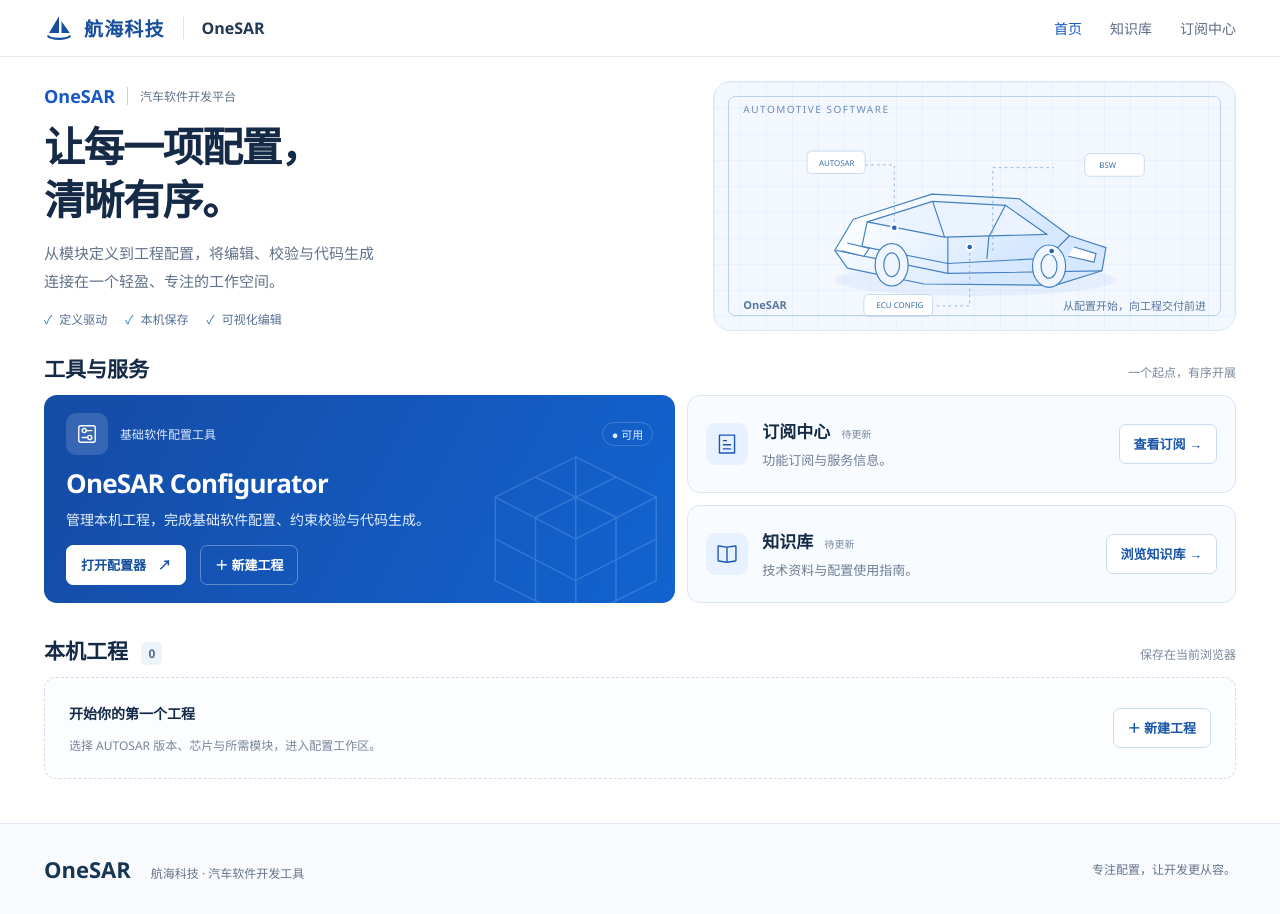
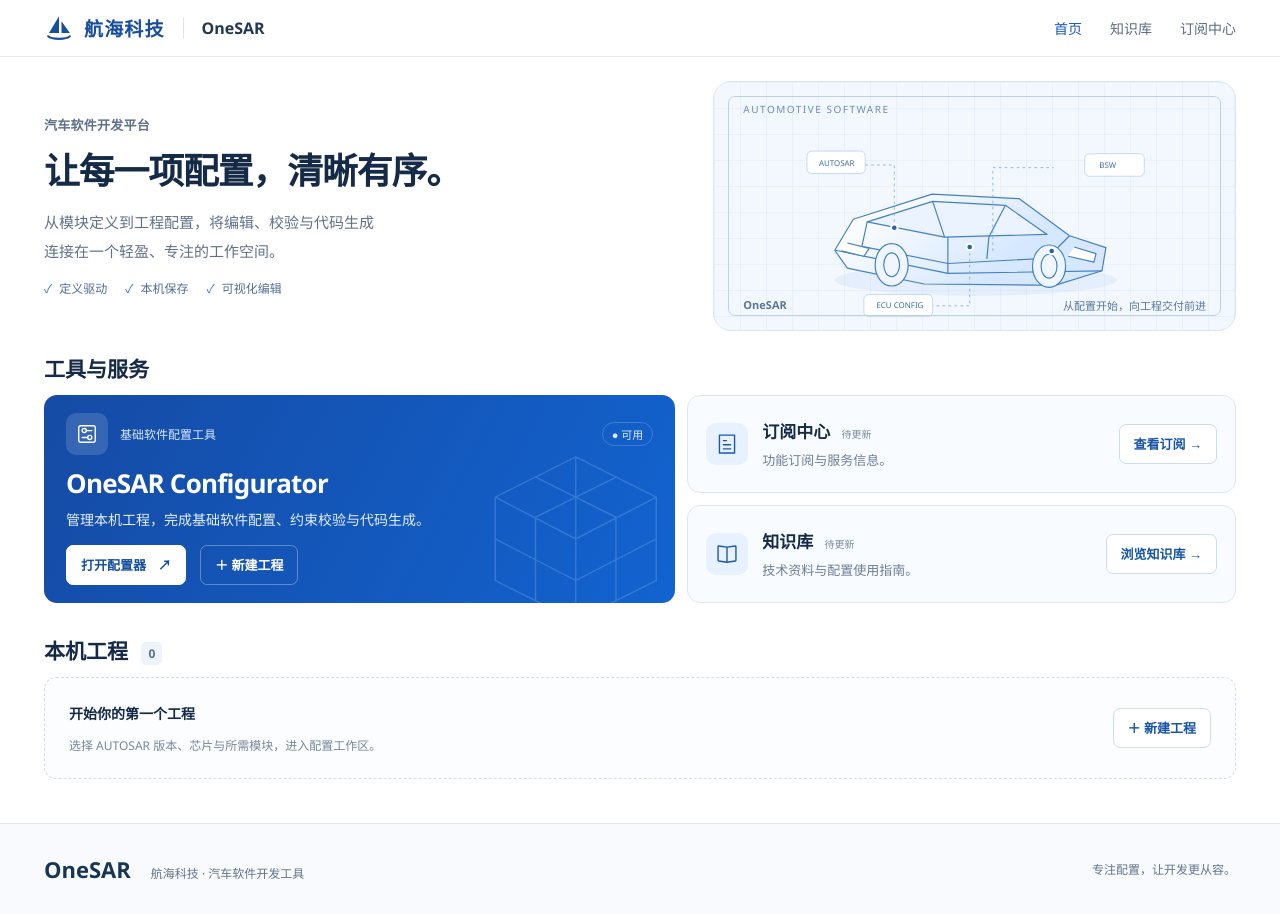
Before and after one commit to Fan-Pointer/autosar-bsw-config-tool, a Vue app: page / in a window 1280 px wide. Built offline with nearby package versions, Linux system fonts and the light colour scheme.

Commit message:
fix(ui): 用户 7 处 UI 裁定 — 左栏删模块管理行/AUTOSAR文件节点, BSW与RTE·输入·输出同级且占位展开空白, 模块页签去括号; 一键确认建议值→填充默认值并删小字; 首页去OneSAR前缀/标题自然换行/删两处灰字

```diff
--- a/src/ui/FormEditor/RequiredDefaultsAction.vue
+++ b/src/ui/FormEditor/RequiredDefaultsAction.vue
@@ -4,10 +4,9 @@
       :disabled="!store.config || store.isLoading || store.isImporting"
       title="确认当前配置集中尚未配置的必填参数，仅采用定义中的 DEFAULT-VALUE，保留已填写值"
       @click="confirm"
-      >一键确认建议值</el-button
+      >填充默认值</el-button
     >
     <span v-if="result" role="status">{{ result }}</span>
-    <small v-else>仅确认当前配置集的必填默认值，可一次撤销</small>
   </section>
 </template>
 
--- a/src/views/HomeView.vue
+++ b/src/views/HomeView.vue
@@ -3,8 +3,8 @@
     <RecoveryPanel />
     <section class="catalog-hero" aria-labelledby="catalog-title">
       <div>
-        <p class="catalog-wordmark">OneSAR <span>汽车软件开发平台</span></p>
-        <h1 id="catalog-title">让每一项配置，<br />清晰有序。</h1>
+        <p class="catalog-wordmark">汽车软件开发平台</p>
+        <h1 id="catalog-title">让每一项配置，清晰有序。</h1>
         <p class="catalog-summary">
           从模块定义到工程配置，将编辑、校验与代码生成<br
             class="desktop-break"
@@ -71,7 +71,6 @@
     <section class="catalog-directory" aria-labelledby="directory-title">
       <div class="section-heading">
         <h2 id="directory-title">工具与服务</h2>
-        <span>一个起点，有序开展</span>
       </div>
       <div class="catalog-grid">
         <article class="catalog-config">
@@ -127,7 +126,6 @@
           本机工程
           <small>{{ store.projects.length + (store.unassignedSets.length ? 1 : 0) }}</small>
         </h2>
-        <span>保存在当前浏览器</span>
       </div>
       <p
         v-if="navigationError || store.error || store.projectError"
@@ -240,27 +238,20 @@ async function removeProject(uuid: string, name: string): Promise<void> {
   gap: 32px;
 }
 .catalog-wordmark {
-  display: flex;
-  align-items: center;
-  gap: 12px;
-  margin: 0 0 12px;
-  color: #1558c4;
-  font-size: 18px;
-  font-weight: 700;
-}
-.catalog-wordmark span {
-  padding-left: 12px;
-  border-left: 1px solid #c5d3e5;
+  margin: 0 0 14px;
   color: #60728a;
-  font-size: 12px;
-  font-weight: 400;
+  font-size: 13px;
+  font-weight: 600;
+  letter-spacing: 0.02em;
 }
 h1 {
-  font-size: clamp(32px, 3.2vw, 46px);
+  font-size: clamp(30px, 2.8vw, 40px);
   font-weight: 650;
-  line-height: 1.28;
-  letter-spacing: -0.035em;
+  line-height: 1.3;
+  letter-spacing: -0.03em;
   margin: 0;
+  max-width: 15em;
+  text-wrap: balance;
 }
 .catalog-summary {
   color: #607189;
--- a/src/views/WorkspaceView.vue
+++ b/src/views/WorkspaceView.vue
@@ -145,11 +145,7 @@
             }}</span
             ><span>⌃</span>
           </div>
-          <details open>
-            <summary class="module-management" @dblclick="showModules = true">
-              <span class="folder">⚙</span>模块管理
-            </summary>
-            <details open class="module-group">
+          <details open class="module-group">
               <summary><span class="folder">▱</span>BSW Modules</summary>
               <button
                 v-for="item in includedModules"
@@ -167,11 +163,9 @@
                 <span class="module-symbol">M</span>{{ item.shortName
                 }}<small v-if="!store.activeProject"> · {{ item.version }}</small>
               </button>
-            </details>
           </details>
           <details v-for="branch in fixedBranches" :key="branch.name" class="fixed-branch">
             <summary><span class="folder">▱</span>{{ branch.name }}</summary>
-            <p class="branch-note">{{ branch.note }}</p>
           </details>
           <button v-if="!store.config" class="empty-project" @click.stop="showSets = true">
             暂无配置集 · 点击创建
@@ -649,24 +643,8 @@ watch(
 );
 /** Four fixed tree branches (G41). They are entry points: each states its real status
  * instead of pretending to hold data. */
-const fixedBranches = [
-  {
-    name: 'RTE',
-    note: 'RTE 端口与运行实体配置暂未接入：当前版本只提供该入口。',
-  },
-  {
-    name: 'AUTOSAR 文件',
-    note: '通过「导入 → ARXML」加载的模块配置会进入对应模块；本节点仅作入口说明。',
-  },
-  {
-    name: '输出文件',
-    note: '生成的 C 配置文件在「模块右键 → 代码生成」或工具栏生成后查看与下载。',
-  },
-  {
-    name: '输入文件',
-    note: '参考数据（DBC / LDF / CDD）在起始页「参考数据」入口导入，解析展示待后续版本。',
-  },
-] as const;
+/** 与 BSW Modules 同级的三条占位分支（用户裁定：展开为空白，不再写说明）。 */
+const fixedBranches = [{ name: 'RTE' }, { name: '输入文件' }, { name: '输出文件' }] as const;
 const includedModules = computed(() =>
   store.modules.filter((item) =>
     store.activeProject
@@ -802,7 +780,7 @@ function operationEnabled(operation: 'generation' | 'validation'): boolean {
 }
 function tabLabel(uuid: string): string {
   const set = store.configSets.find((item) => item.uuid === uuid);
-  return set ? set.moduleRef + '(' + set.name + ')' : '';
+  return set ? set.moduleRef : '';
 }
 function tabTooltip(uuid: string): string {
   const set = store.configSets.find((item) => item.uuid === uuid);
@@ -1281,11 +1259,9 @@ function stopResize(): void {
 .project-tree details:not([open]) > summary::after {
   content: '⌄';
 }
-.module-management {
+.module-group > summary,
+.fixed-branch > summary {
   padding-left: 32px;
-}
-.module-group > summary {
-  padding-left: 53px;
 }
 .module-node {
   width: 100%;
@@ -1408,15 +1384,9 @@ function stopResize(): void {
   flex: 1;
   background: var(--color-panel);
 }
-.fixed-branch > summary {
-  padding-left: 74px;
+.fixed-branch > summary,
+.module-group > summary {
   cursor: pointer;
-}
-.branch-note {
-  margin: 2px 0 6px 26px;
-  font-size: 12px;
-  line-height: 1.5;
-  color: var(--color-muted);
 }
 .crumb-ok {
   margin-left: 6px;
```
Also changed, not shown: 1 other file (tests, documents, lock files or other folders).
